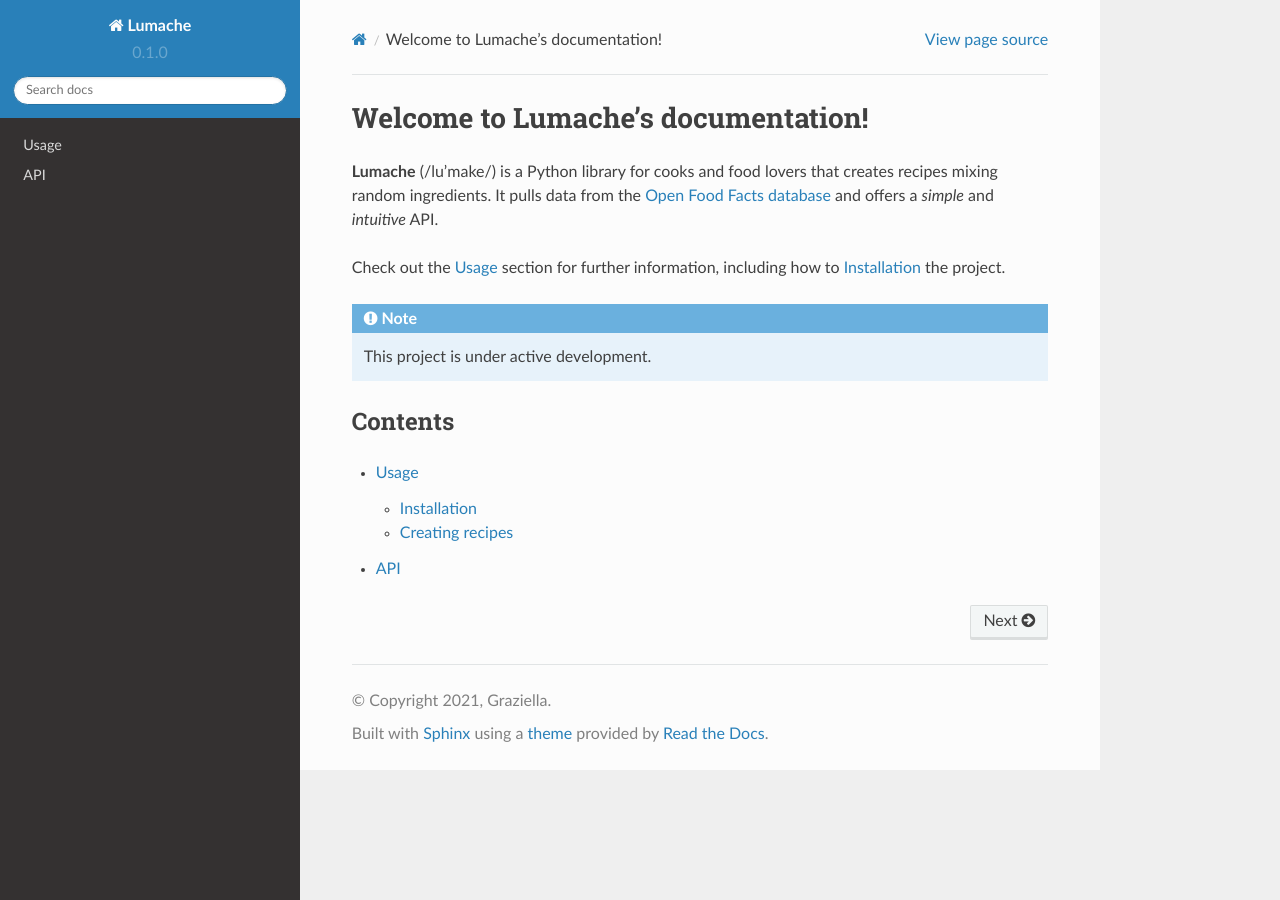
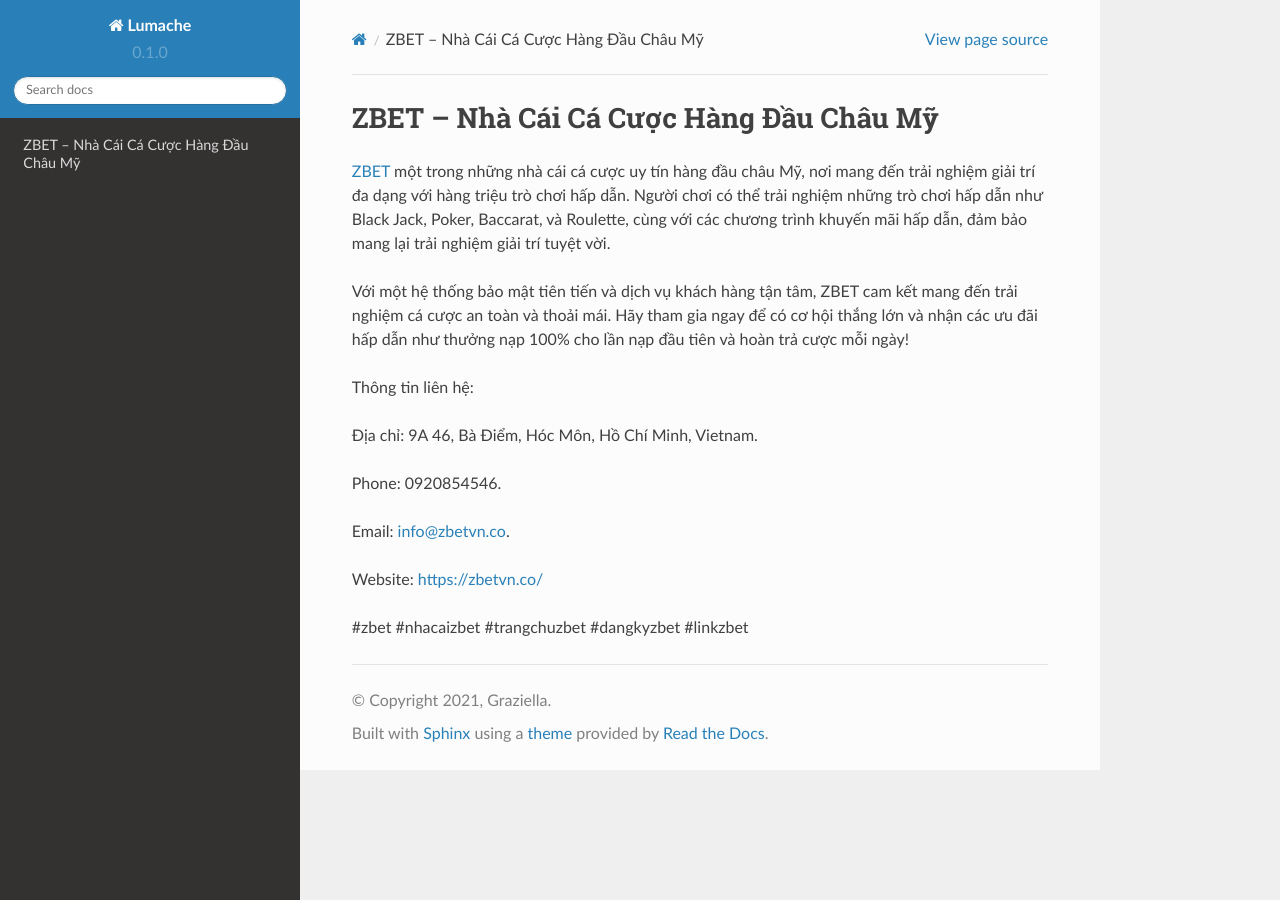
Before and after one commit to luongchanvien962/zbetvnco, a Sphinx documentation site: the page built from docs/source/index.rst, in a window 1280 px wide. Built offline with Sphinx 7.4.7 and the Read the Docs theme 2.0.0, drawn with Linux system fonts in a browser that asks for light colours.

Commit message:
Update index.rst

```diff
--- a/docs/source/index.rst
+++ b/docs/source/index.rst
@@ -1,22 +1,18 @@
-Welcome to Lumache's documentation!
+ZBET – Nhà Cái Cá Cược Hàng Đầu Châu Mỹ
 ===================================
 
-**Lumache** (/lu'make/) is a Python library for cooks and food lovers
-that creates recipes mixing random ingredients.
-It pulls data from the `Open Food Facts database <https://world.openfoodfacts.org/>`_
-and offers a *simple* and *intuitive* API.
+`ZBET <https://zbetvn.co/>`_ một trong những nhà cái cá cược uy tín hàng đầu châu Mỹ, nơi mang đến trải nghiệm giải trí đa dạng với hàng triệu trò chơi hấp dẫn. Người chơi có thể trải nghiệm những trò chơi hấp dẫn như Black Jack, Poker, Baccarat, và Roulette, cùng với các chương trình khuyến mãi hấp dẫn, đảm bảo mang lại trải nghiệm giải trí tuyệt vời.
 
-Check out the :doc:`usage` section for further information, including
-how to :ref:`installation` the project.
+Với một hệ thống bảo mật tiên tiến và dịch vụ khách hàng tận tâm, ZBET cam kết mang đến trải nghiệm cá cược an toàn và thoải mái. Hãy tham gia ngay để có cơ hội thắng lớn và nhận các ưu đãi hấp dẫn như thưởng nạp 100% cho lần nạp đầu tiên và hoàn trả cược mỗi ngày!
 
-.. note::
+Thông tin liên hệ:
 
-   This project is under active development.
+Địa chỉ: 9A 46, Bà Điểm, Hóc Môn, Hồ Chí Minh, Vietnam.
 
-Contents
---------
+Phone: 0920854546.
 
-.. toctree::
+Email: info@zbetvn.co.
 
-   usage
-   api
+Website: https://zbetvn.co/
+
+#zbet #nhacaizbet #trangchuzbet #dangkyzbet #linkzbet
```
